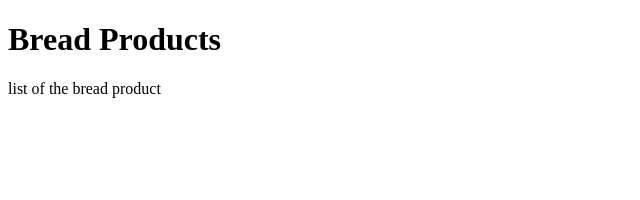
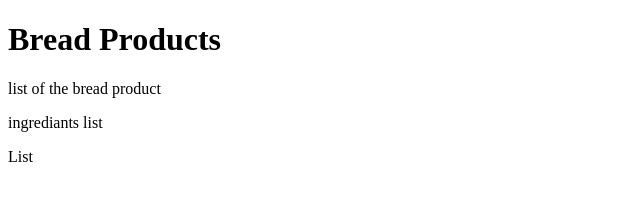
Before and after one commit to weicheng2138/GitDemoProject, a plain HTML site: page src/package.html in a window 1280 px wide. Shown: the whole page, without its empty margins (0-640 px from the left). Drawn offline with Linux system fonts and the light colour scheme.

Commit message:
bug fix v1.1 for pro

```diff
--- a/src/package.html
+++ b/src/package.html
@@ -7,5 +7,8 @@
     <body>
         <h1> Bread Products</h1>
         <p>list of the bread product</p>
+        <span>ingrediants list</span>
+
+        <p>List</p>
     </body>
 </html>
```
